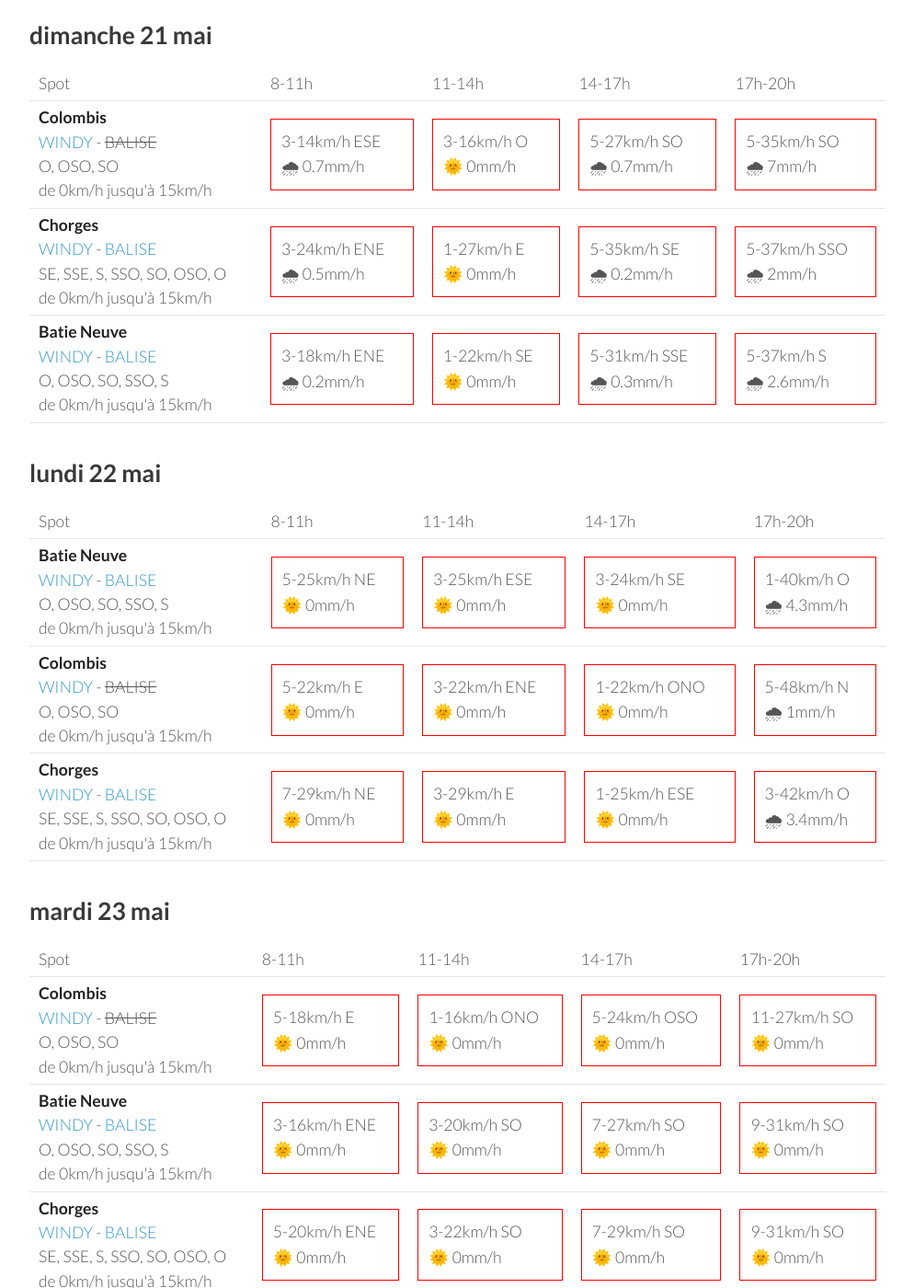
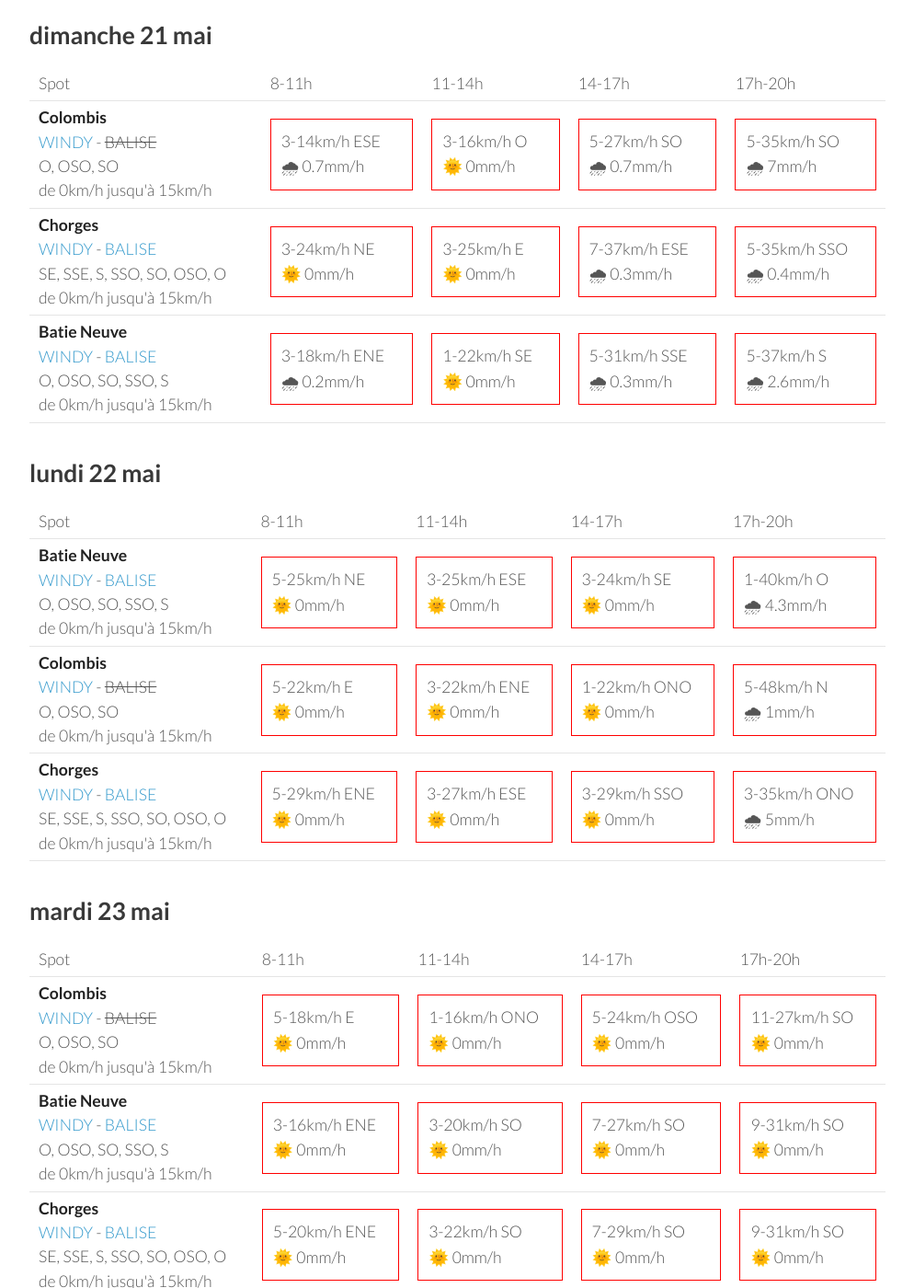
Before and after one commit to parapente-dans-le-nord/parapente-dans-le-nord.github.io, a Jekyll site: the page built from serre_poncon.markdown, in a window 1280 px wide and 1400 px high, scrolled down 1209 px. Shown: the whole window at 92% size, without its empty margins (26-1020 px from the left). Built offline with Jekyll 4.4.1, drawn with Linux system fonts in a browser that asks for light colours; some of the changed text lies outside the part shown.

Commit message:
update index.markdown

```diff
--- a/serre_poncon.markdown
+++ b/serre_poncon.markdown
@@ -123,10 +123,10 @@ page mise à jour le vendredi 19 mai 13:31
 <tr>
         <td><strong>Chorges</strong><br><a href="https://windy.com/44.578/6.280?44.559,6.262,10">WINDY</a> - <span class=""><a href="https://www.openwindmap.org/PP554">BALISE</a> </span><br> <span class="vent-favorable">SE, SSE, S, SSO, SO, OSO, O</span><br><span class="force-vent">de 0km/h jusqu'à 15km/h</span> </td>
 
-            <td><div class="not-flyable"><p>3-24km/h ENE</p><p>🌧 0.5mm/h</p></div></td>
-            <td><div class="not-flyable"><p>1-27km/h E</p><p>🌞 0mm/h</p></div></td>
-            <td><div class="not-flyable"><p>5-35km/h SE</p><p>🌧 0.2mm/h</p></div></td>
-            <td><div class="not-flyable"><p>5-37km/h SSO</p><p>🌧 2mm/h</p></div></td>
+            <td><div class="not-flyable"><p>3-24km/h NE</p><p>🌞 0mm/h</p></div></td>
+            <td><div class="not-flyable"><p>3-25km/h E</p><p>🌞 0mm/h</p></div></td>
+            <td><div class="not-flyable"><p>7-37km/h ESE</p><p>🌧 0.3mm/h</p></div></td>
+            <td><div class="not-flyable"><p>5-35km/h SSO</p><p>🌧 0.4mm/h</p></div></td>
 
 
     </tr>
@@ -179,10 +179,10 @@ page mise à jour le vendredi 19 mai 13:31
 <tr>
         <td><strong>Chorges</strong><br><a href="https://windy.com/44.578/6.280?44.559,6.262,10">WINDY</a> - <span class=""><a href="https://www.openwindmap.org/PP554">BALISE</a> </span><br> <span class="vent-favorable">SE, SSE, S, SSO, SO, OSO, O</span><br><span class="force-vent">de 0km/h jusqu'à 15km/h</span> </td>
 
-            <td><div class="not-flyable"><p>7-29km/h NE</p><p>🌞 0mm/h</p></div></td>
-            <td><div class="not-flyable"><p>3-29km/h E</p><p>🌞 0mm/h</p></div></td>
-            <td><div class="not-flyable"><p>1-25km/h ESE</p><p>🌞 0mm/h</p></div></td>
-            <td><div class="not-flyable"><p>3-42km/h O</p><p>🌧 3.4mm/h</p></div></td>
+            <td><div class="not-flyable"><p>5-29km/h ENE</p><p>🌞 0mm/h</p></div></td>
+            <td><div class="not-flyable"><p>3-27km/h ESE</p><p>🌞 0mm/h</p></div></td>
+            <td><div class="not-flyable"><p>3-29km/h SSO</p><p>🌞 0mm/h</p></div></td>
+            <td><div class="not-flyable"><p>3-35km/h ONO</p><p>🌧 5mm/h</p></div></td>
 
 
     </tr>
```
Also changed, not shown: other parts of serre_poncon.markdown (+1 -1 lines).
